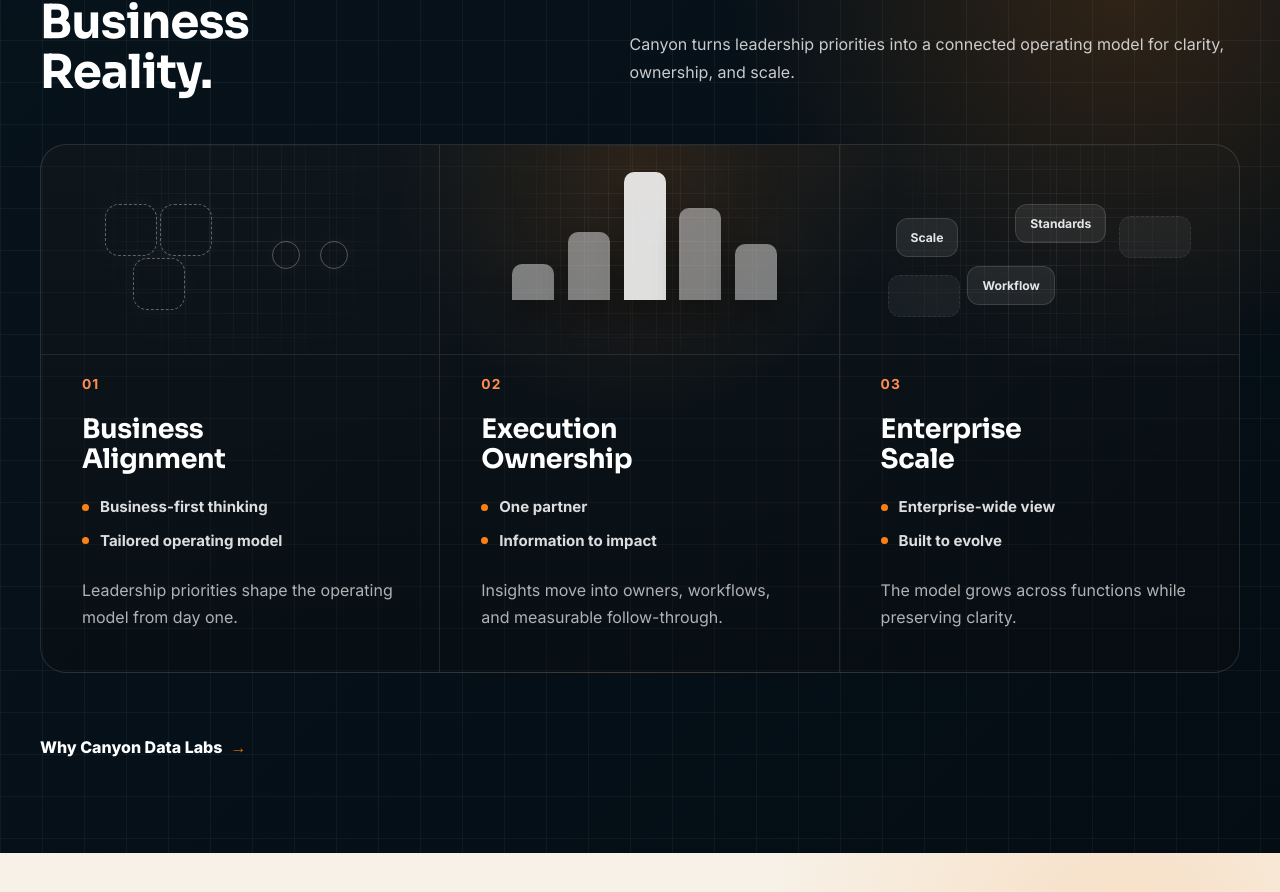
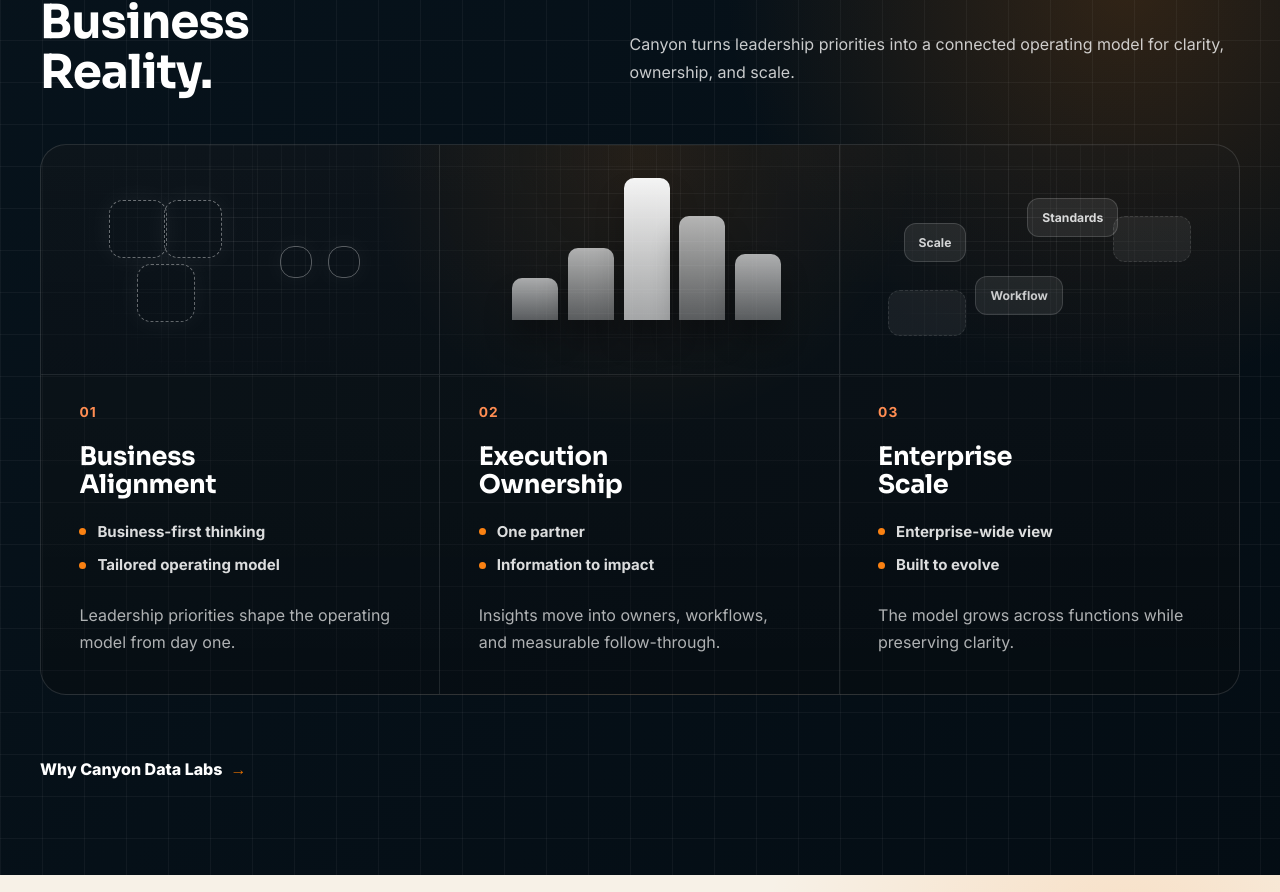
Before and after one commit to aiastralt24-cpu/canyon-web, a Next.js app: page / in a window 1280 px wide. Shown: the part 2127-3019 px from the top of the page. Built offline with nearby package versions, Linux system fonts and the light colour scheme.

Commit message:
Refine why us pillar visuals

```diff
--- a/components/HomePage.css
+++ b/components/HomePage.css
@@ -390,7 +390,7 @@
 }
 
 .core-mark {
-  align-items: end;
+  align-items: flex-end;
   display: inline-flex;
   gap: 7px;
   height: 42px;
@@ -556,8 +556,8 @@
 
 .advantage-panel {
   background:
-    radial-gradient(circle at 50% 4%, rgba(250, 129, 18, 0.13), transparent 32%),
-    linear-gradient(180deg, rgba(255, 255, 255, 0.04), rgba(255, 255, 255, 0.015)),
+    radial-gradient(circle at 50% 2%, rgba(250, 129, 18, 0.1), transparent 34%),
+    linear-gradient(180deg, rgba(255, 255, 255, 0.035), rgba(255, 255, 255, 0.01)),
     rgba(0, 0, 0, 0.28);
   border: 1px solid rgba(255, 255, 255, 0.12);
   border-radius: 26px;
@@ -570,7 +570,7 @@
   background: transparent;
   border-right: 1px solid rgba(255, 255, 255, 0.1);
   display: grid;
-  grid-template-rows: minmax(190px, 0.7fr) auto;
+  grid-template-rows: minmax(220px, 0.78fr) auto;
   min-height: 520px;
   padding: 0;
   position: relative;
@@ -587,7 +587,7 @@
 
 .advantage-visual {
   border-bottom: 1px solid rgba(255, 255, 255, 0.09);
-  min-height: 210px;
+  min-height: 230px;
   overflow: hidden;
   position: relative;
 }
@@ -603,88 +603,96 @@
   position: absolute;
 }
 
+.advantage-visual::after {
+  background: linear-gradient(180deg, transparent 0%, rgba(4, 13, 20, 0.18) 100%);
+  content: "";
+  inset: 0;
+  pointer-events: none;
+  position: absolute;
+}
+
 .advantage-visual span {
   position: absolute;
 }
 
 .advantage-card:nth-child(1) .advantage-visual span {
-  border: 1.5px dashed rgba(255, 255, 255, 0.34);
+  border: 1.5px dashed rgba(255, 255, 255, 0.42);
   border-radius: 14px;
-  box-shadow: 0 0 22px rgba(255, 255, 255, 0.04);
-  height: 52px;
-  width: 52px;
+  box-shadow: 0 0 28px rgba(255, 255, 255, 0.06);
+  height: 58px;
+  width: 58px;
 }
 
 .advantage-card:nth-child(1) .advantage-visual span:nth-child(1) {
-  left: 16%;
-  top: 28%;
+  left: 17%;
+  top: 24%;
 }
 
 .advantage-card:nth-child(1) .advantage-visual span:nth-child(2) {
-  left: 30%;
-  top: 28%;
+  left: 31%;
+  top: 24%;
 }
 
 .advantage-card:nth-child(1) .advantage-visual span:nth-child(3) {
-  left: 23%;
-  top: 54%;
+  left: 24%;
+  top: 52%;
 }
 
 .advantage-card:nth-child(1) .advantage-visual span:nth-child(4),
 .advantage-card:nth-child(1) .advantage-visual span:nth-child(5) {
   border-style: solid;
-  border-color: rgba(255, 255, 255, 0.28);
-  height: 28px;
+  border-color: rgba(255, 255, 255, 0.34);
+  height: 32px;
   opacity: 1;
-  top: 46%;
-  width: 28px;
+  top: 44%;
+  width: 32px;
 }
 
 .advantage-card:nth-child(1) .advantage-visual span:nth-child(4) {
-  left: 58%;
+  left: 60%;
 }
 
 .advantage-card:nth-child(1) .advantage-visual span:nth-child(5) {
-  left: 70%;
+  left: 72%;
 }
 
 .advantage-card:nth-child(2) .advantage-visual span {
-  background: rgba(255, 255, 255, 0.44);
+  background: linear-gradient(180deg, rgba(255, 255, 255, 0.72), rgba(255, 255, 255, 0.36));
   border-radius: 10px 10px 0 0;
   bottom: 54px;
-  box-shadow: 0 18px 24px rgba(0, 0, 0, 0.28);
-  width: 42px;
+  box-shadow: 0 20px 28px rgba(0, 0, 0, 0.3);
+  width: 46px;
 }
 
 .advantage-card:nth-child(2) .advantage-visual span:nth-child(1) {
-  height: 36px;
+  height: 42px;
   left: 18%;
 }
 
 .advantage-card:nth-child(2) .advantage-visual span:nth-child(2) {
-  height: 68px;
+  height: 72px;
   left: 32%;
 }
 
 .advantage-card:nth-child(2) .advantage-visual span:nth-child(3) {
-  background: rgba(255, 255, 255, 0.86);
-  height: 128px;
+  background: linear-gradient(180deg, rgba(255, 255, 255, 0.98), rgba(255, 255, 255, 0.72));
+  height: 142px;
   left: 46%;
 }
 
 .advantage-card:nth-child(2) .advantage-visual span:nth-child(4) {
-  height: 92px;
+  height: 104px;
   left: 60%;
 }
 
 .advantage-card:nth-child(2) .advantage-visual span:nth-child(5) {
-  height: 56px;
+  height: 66px;
   left: 74%;
 }
 
 .advantage-card:nth-child(3) .advantage-visual span {
-  background: rgba(255, 255, 255, 0.08);
-  border: 1px solid rgba(255, 255, 255, 0.12);
+  background: rgba(255, 255, 255, 0.09);
+  border: 1px solid rgba(255, 255, 255, 0.16);
   border-radius: 12px;
   color: rgba(255, 255, 255, 0.88);
   font-size: 0.76rem;
@@ -693,8 +701,8 @@
 }
 
 .advantage-card:nth-child(3) .advantage-visual span:nth-child(1) {
-  left: 14%;
-  top: 35%;
+  left: 16%;
+  top: 34%;
 }
 
 .advantage-card:nth-child(3) .advantage-visual span:nth-child(1)::after {
@@ -702,8 +710,8 @@
 }
 
 .advantage-card:nth-child(3) .advantage-visual span:nth-child(2) {
-  left: 44%;
-  top: 28%;
+  left: 47%;
+  top: 23%;
 }
 
 .advantage-card:nth-child(3) .advantage-visual span:nth-child(2)::after {
@@ -711,8 +719,8 @@
 }
 
 .advantage-card:nth-child(3) .advantage-visual span:nth-child(3) {
-  left: 32%;
-  top: 58%;
+  left: 34%;
+  top: 57%;
 }
 
 .advantage-card:nth-child(3) .advantage-visual span:nth-child(3)::after {
@@ -722,27 +730,27 @@
 .advantage-card:nth-child(3) .advantage-visual span:nth-child(4),
 .advantage-card:nth-child(3) .advantage-visual span:nth-child(5) {
   border-style: dashed;
-  height: 42px;
-  opacity: 0.7;
+  height: 46px;
+  opacity: 0.78;
   padding: 0;
-  width: 72px;
+  width: 78px;
 }
 
 .advantage-card:nth-child(3) .advantage-visual span:nth-child(4) {
   right: 12%;
-  top: 34%;
+  top: 31%;
 }
 
 .advantage-card:nth-child(3) .advantage-visual span:nth-child(5) {
   left: 12%;
-  top: 62%;
+  top: 63%;
 }
 
 .advantage-copy {
   display: grid;
   grid-template-rows: auto auto auto 1fr;
-  min-height: 310px;
-  padding: clamp(26px, 3.2vw, 42px);
+  min-height: 300px;
+  padding: clamp(26px, 3vw, 40px);
 }
 
 .advantage-index {
@@ -755,7 +763,7 @@
 
 .advantage-card h3 {
   color: white;
-  font-size: clamp(1.45rem, 2.1vw, 2.1rem);
+  font-size: clamp(1.45rem, 2vw, 2rem);
   font-weight: 650;
   letter-spacing: -0.012em;
   line-height: 1.12;
```
